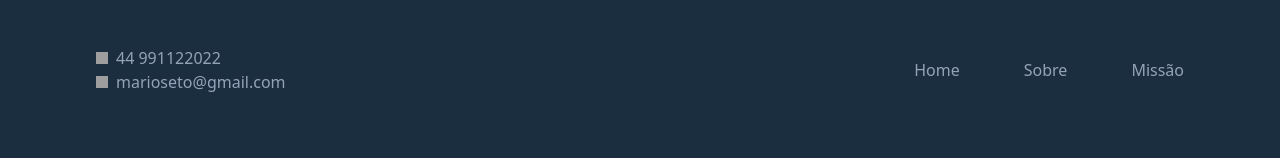
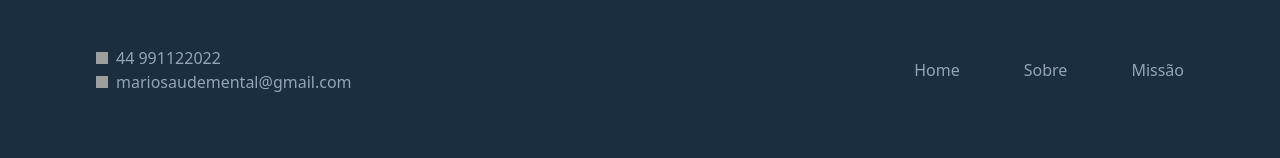
Before and after one commit to gabrieu-amaral/Mario.Seto, a Vue app: page / in a window 1280 px wide. Shown: the part 2702-2860 px from the top of the page. Built offline with nearby package versions, Linux system fonts and the light colour scheme; grey boxes are pictures that could not be loaded; the HTML template or start-up script is replaced by a standard one.

Commit message:
aumentar fonte e cpnj

```diff
--- a/src/components/Mario.vue
+++ b/src/components/Mario.vue
@@ -224,7 +224,7 @@
 
                             <div class="">
                                 <p class="text-left flex items-center gap-2 hover:text-gray-700"><img src="https://img.icons8.com/ios-filled/12/999999/phone.png" class="w-3 h-3"> 44 991122022</p>
-                                <p class="text-left flex items-center gap-2 hover:text-gray-700"><img src="https://img.icons8.com/ios-filled/12/999999/mail.png" class="w-3 h-3">marioseto@gmail.com</p>
+                                <p class="text-left flex items-center gap-2 hover:text-gray-700"><img src="https://img.icons8.com/ios-filled/12/999999/mail.png" class="w-3 h-3">mariosaudemental@gmail.com</p>
                             </div>
                         </div>
 
```
